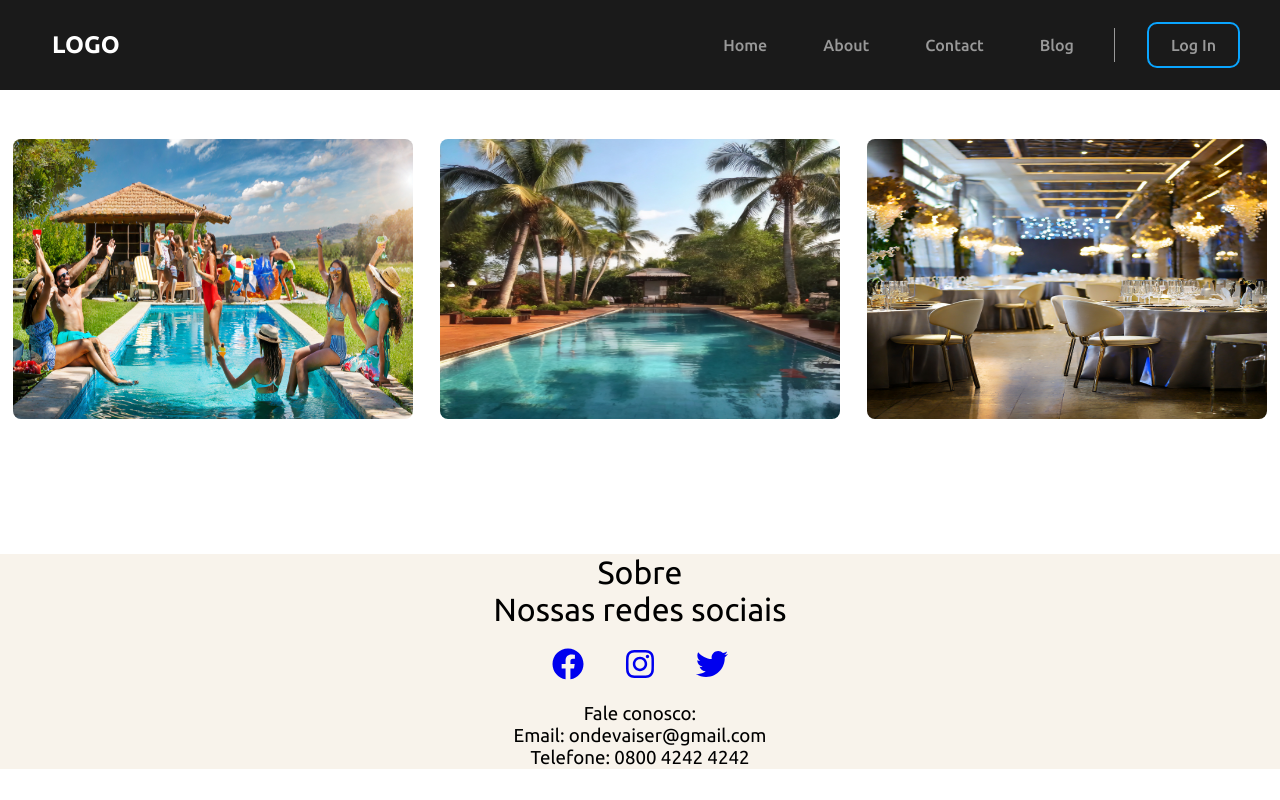
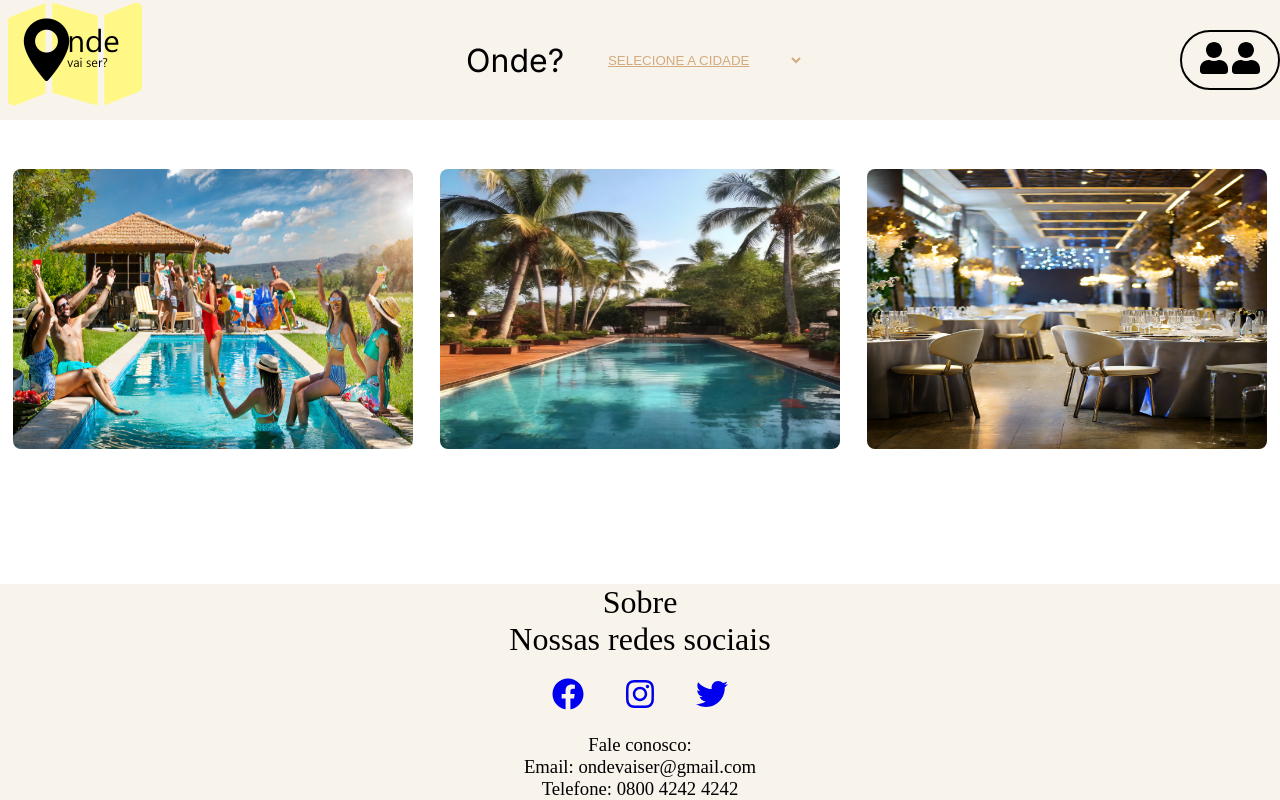
Before and after one commit to MadTitanPHDev/ondevaiserapp, a React (Create React App) app: page / in a window 1280 px wide. Built offline with nearby package versions, Linux system fonts and the light colour scheme.

Commit message:
modificando coisas

```diff
--- a/src/components/Header/index.js
+++ b/src/components/Header/index.js
@@ -6,59 +6,59 @@ import { FaUser } from 'react-icons/fa';
 
 const Header = () => {
     return (
-        // <header className='headerAreaTotal'>
-        //     <div className='logoHeader'>
-        //         <img className='logoHeaderImg' src={LogoOndeVaiSer}></img>
-        //     </div>
+        <header className='headerAreaTotal'>
+            <div className='logoHeader'>
+                <img className='logoHeaderImg' src={LogoOndeVaiSer}></img>
+            </div>
 
-        //     <div className='ondeAreaHeaderAll'>
-        //         <div className='ondeAreaHeader'>
-        //             <h1 className='ondeTxtHeader'>Onde?</h1>
-        //         </div>
-        //         <select className='cidadesAreaHeader'>
-        //             <option value="0">SELECIONE A CIDADE</option>
-        //             <option value="1">SP - PRESIDENTE PRUDENTE</option>
-        //             <option value="2">SP - SANTO EXPEDITO</option>
-        //             <option value="3">SP - PIRAPOZINHO</option>
-        //             <option value="4">SP - INDIANA</option>
-        //         </select>
-        //     </div>
+            <div className='ondeAreaHeaderAll'>
+                <div className='ondeAreaHeader'>
+                    <h1 className='ondeTxtHeader'>Onde?</h1>
+                </div>
+                <select className='cidadesAreaHeader'>
+                    <option value="0">SELECIONE A CIDADE</option>
+                    <option value="1">SP - PRESIDENTE PRUDENTE</option>
+                    <option value="2">SP - SANTO EXPEDITO</option>
+                    <option value="3">SP - PIRAPOZINHO</option>
+                    <option value="4">SP - INDIANA</option>
+                </select>
+            </div>
 
-        //     <div className='userArea'>
+            <div className='userArea'>
 
-        //         <div className='obilongo'>
-        //             <div className='risco'>
-        //                 <div className='iconU'><FaUser size='2em' /></div>
-        //             </div>
-        //             <div className='userIco'>
-        //                 <div className='iconU'><FaUser size='2em' /></div>
-        //             </div>
-        //         </div>
-        //     </div>
+                <div className='obilongo'>
+                    <div className='risco'>
+                        <div className='iconU'><FaUser size='2em' /></div>
+                    </div>
+                    <div className='userIco'>
+                        <div className='iconU'><FaUser size='2em' /></div>
+                    </div>
+                </div>
+            </div>
 
 
+        </header>
+
+        // <header>
+        //     <nav class="navbar">
+        //         <div class="logo">
+        //             <i class="fa-solid fa-font-awesome"></i>
+        //             <a className='logoHeaderImg' href="../../assets/images/LogoOndeVaiSer.png"></a>
+        //         </div>
+        //         <div class="menu">
+        //             <div class="menu-links">
+        //                 <a href="#">Home</a>
+        //                 <a href="#">About</a>
+        //                 <a href="#">Contact</a>
+        //                 <a href="#">Blog</a>
+        //             </div>
+        //             <button class="log-in">Log In</button>
+        //         </div>
+        //         <div class="menu-btn">
+        //             <i class="fa-solid fa-bars"></i>
+        //         </div>
+        //     </nav>
         // </header>
-
-        <header>
-            <nav class="navbar">
-      <div class="logo">
-        <i class="fa-solid fa-font-awesome"></i>
-        <a href="#">LOGO</a>
-      </div>
-      <div class="menu">
-        <div class="menu-links">
-          <a href="#">Home</a>
-          <a href="#">About</a>
-          <a href="#">Contact</a>
-          <a href="#">Blog</a>
-        </div>
-        <button class="log-in">Log In</button>
-      </div>
-      <div class="menu-btn">
-        <i class="fa-solid fa-bars"></i>
-      </div>
-    </nav>
-        </header>
     )
 }
 
--- a/src/components/Header/style.css
+++ b/src/components/Header/style.css
@@ -1,4 +1,4 @@
-/* @import url("https://fonts.googleapis.com/css2?family=Inter:wght@400;500&display=swap");
+@import url("https://fonts.googleapis.com/css2?family=Inter:wght@400;500&display=swap");
 
 * {
     margin: 0;
@@ -71,8 +71,10 @@
     align-items: center;
     justify-content: center;
 }
- */
- @import url("https://fonts.googleapis.com/css2?family=Ubuntu:wght@400;500;700&display=swap");
+
+
+
+ /* @import url("https://fonts.googleapis.com/css2?family=Ubuntu:wght@400;500;700&display=swap");
 
  *,
  *::before,
@@ -90,6 +92,10 @@
  a {
    text-decoration: none;
  }
+
+ .logoHeaderImg {
+    height: 150px;
+}
 
  button {
    border: 0;
@@ -170,4 +176,4 @@
    .menu-btn {
      display: block;
    }
- }
+ } */
```
